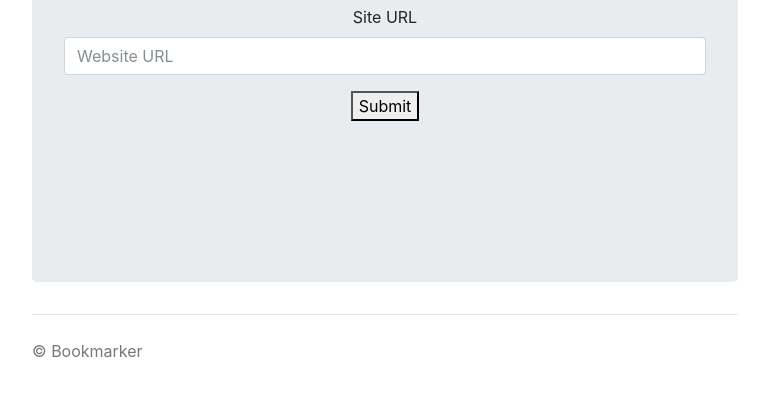
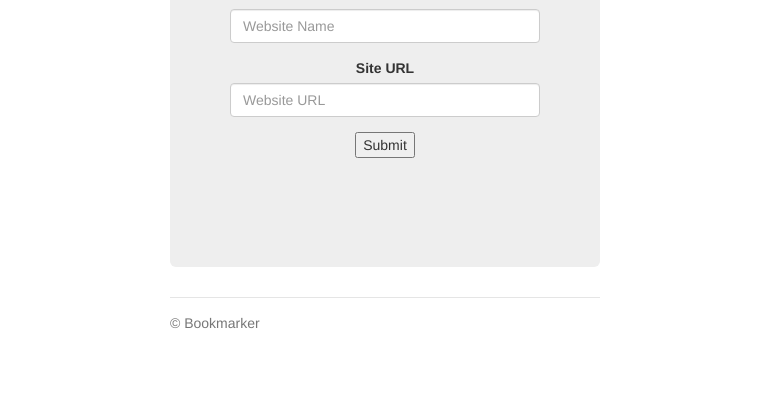
Before and after one commit to manvigoel/Bookmarker, a plain HTML site: page index.html in a window 1280 px wide. Shown: the part 447-850 px from the top of the page, without its empty margins (255-1024 px from the left). After the commit the page ends 805 px from the top, so only its background shows below. Drawn offline with nearby package versions, Linux system fonts and the light colour scheme.

Commit message:
Removed js and css file

```diff
--- a/index.html
+++ b/index.html
@@ -8,7 +8,13 @@
     <title>Site bookmarker</title>
 
     <!-- Bootstrap core CSS -->
-    <link href = "css/bootstrap.min.css" rel="stylesheet">
+
+    <link rel="stylesheet" href="https://maxcdn.bootstrapcdn.com/bootstrap/3.3.7/css/bootstrap.min.css" integrity="sha384-BVYiiSIFeK1dGmJRAkycuHAHRg32OmUcww7on3RYdg4Va+PmSTsz/K68vbdEjh4u" crossorigin="anonymous">
+
+<!-- Optional theme -->
+<link rel="stylesheet" href="https://maxcdn.bootstrapcdn.com/bootstrap/3.3.7/css/bootstrap-theme.min.css" integrity="sha384-rHyoN1iRsVXV4nD0JutlnGaslCJuC7uwjduW9SVrLvRYooPp2bWYgmgJQIXwl/Sp" crossorigin="anonymous">
+
+
     <link href = "css/styles.css" rel="stylesheet">
 
   </head>
@@ -61,7 +67,11 @@
     integrity="sha256-2Kok7MbOyxpgUVvAk/HJ2jigOSYS2auK4Pfzbm7uH60="
     crossorigin="anonymous"></script>
 
-    <script src = "js/bootstrap.min.js"></script>
+
+    <!-- Latest compiled and minified JavaScript -->
+  <script src="https://maxcdn.bootstrapcdn.com/bootstrap/3.3.7/js/bootstrap.min.js" integrity="sha384-Tc5IQib027qvyjSMfHjOMaLkfuWVxZxUPnCJA7l2mCWNIpG9mGCD8wGNIcPD7Txa" crossorigin="anonymous"></script>
+
+
     <script src = "js/main.js"></script>
   </body>
 </html>
```
Also changed, not shown: css/bootstrap.min.css (deleted), js/bootstrap.min.js (deleted), 1 other file.
